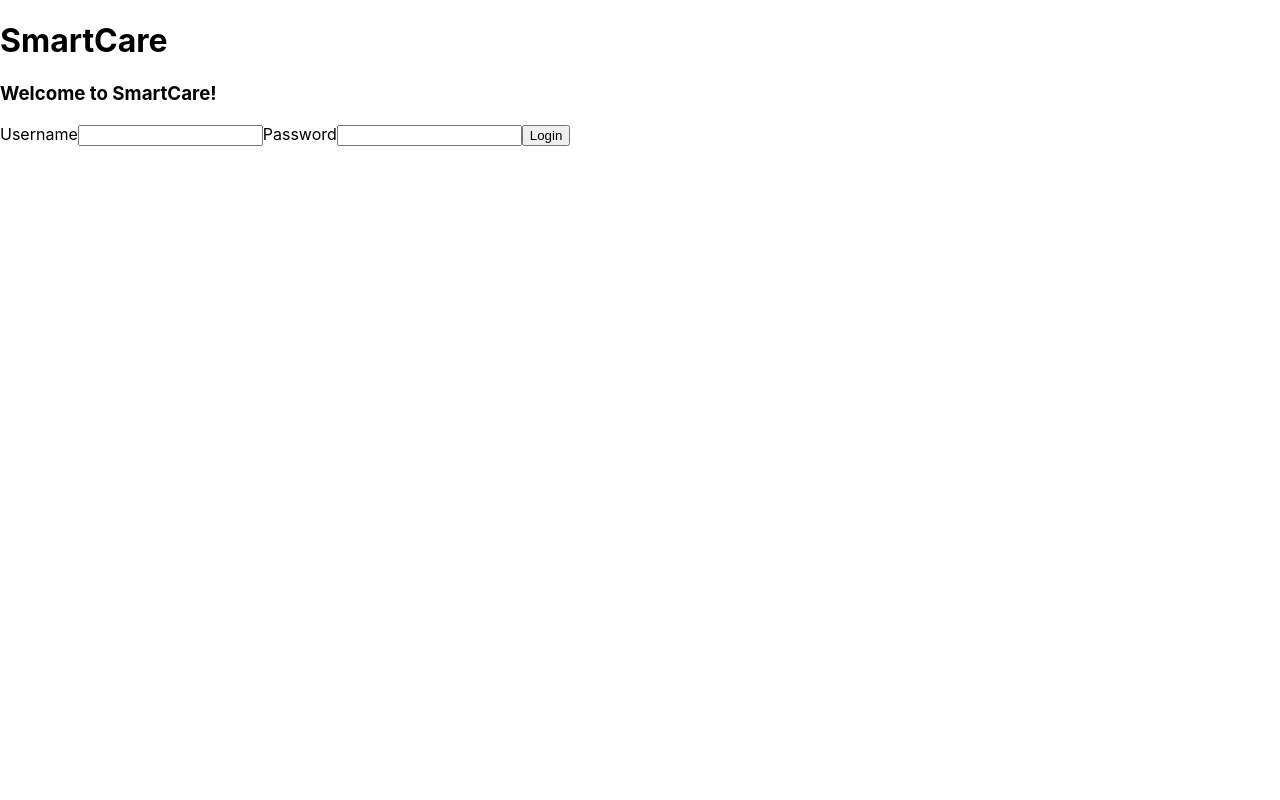
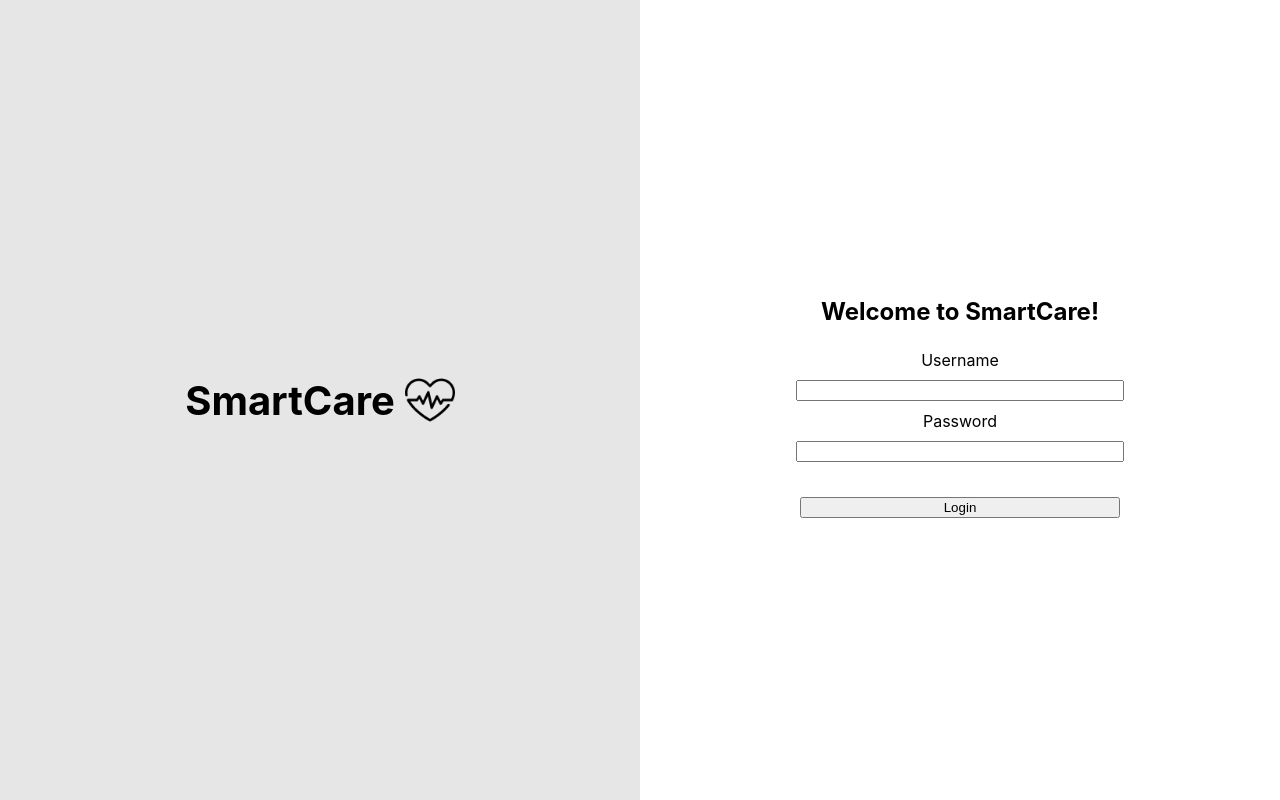
Before and after one commit to pavan0810/SmartCare, a React (Create React App) app in the folder client/: page /homePage in a window 1280 px wide. Built offline with nearby package versions, Linux system fonts and the light colour scheme.

Commit message:
added css to login page

```diff
--- /dev/null
+++ b/client/src/css/loginPage.css
@@ -0,0 +1,62 @@
+.login {
+    display: flex;
+    flex-direction: row;
+    height: 100vh;
+    width: 100%;
+}
+
+.loginLogo {
+    width: 50%;
+    height: 100%;
+    display: flex;
+    align-items: center;
+    justify-content: center;
+    background-color: #e6e6e6;
+}
+
+.loginForm {
+    width: 50%;
+    height: 100%;
+    display: flex;
+    flex-direction: column;
+    align-items: center;
+    justify-content: center;
+}
+
+.loginForm > form{
+    display: flex;
+    flex-direction: column;
+    align-items: center;
+    justify-content: center;
+    width: 100%;
+}
+
+.loginForm > form > label {
+    margin: 5px 0px 5px 0px;
+}
+
+.loginForm > form > input {
+    margin: 5px 0px 5px 0px;
+    width: 50%;
+}
+
+.loginForm > form > button {
+    margin: 30px 0px 5px 0px;
+    width: 50%;
+}
+
+.loginLogo > div > img {
+    width: 50px;
+    height: 50px;
+    margin-left: 10px;
+}
+
+.loginLogo > div {
+    display: flex;
+    flex-direction: row;
+    align-items: center;
+}
+
+.loginLogo > div > h1{
+    font-size: 40px;
+}
--- a/client/src/pages/LoginPage.jsx
+++ b/client/src/pages/LoginPage.jsx
@@ -1,5 +1,6 @@
 import { useState } from 'react'
 import { useNavigate } from "react-router-dom"
+import '../css/loginPage.css'
 export default function LoginPage({ setUser }) {
     const navigate  = useNavigate();
     const [ username , setUsername] = useState('');
@@ -33,12 +34,15 @@ export default function LoginPage({ setUser }) {
     }
 
     return(
-        <div>
-            <div>
-                <h1>SmartCare</h1>
+        <div className="login">
+            <div className="loginLogo">
+                <div>
+                    <h1>SmartCare</h1>
+                    <img src='images/logo.png' alt='SmartCare logo'/>
+                </div>
             </div>
-            <div>
-                <h3>Welcome to SmartCare!</h3>
+            <div className="loginForm">
+                <h2>Welcome to SmartCare!</h2>
                 <form onSubmit={handleSubmit}>
                     <label htmlFor="username">Username</label>
                     <input onChange={handleUsernameChange} type="text" name="username" id="username" required/>
```
